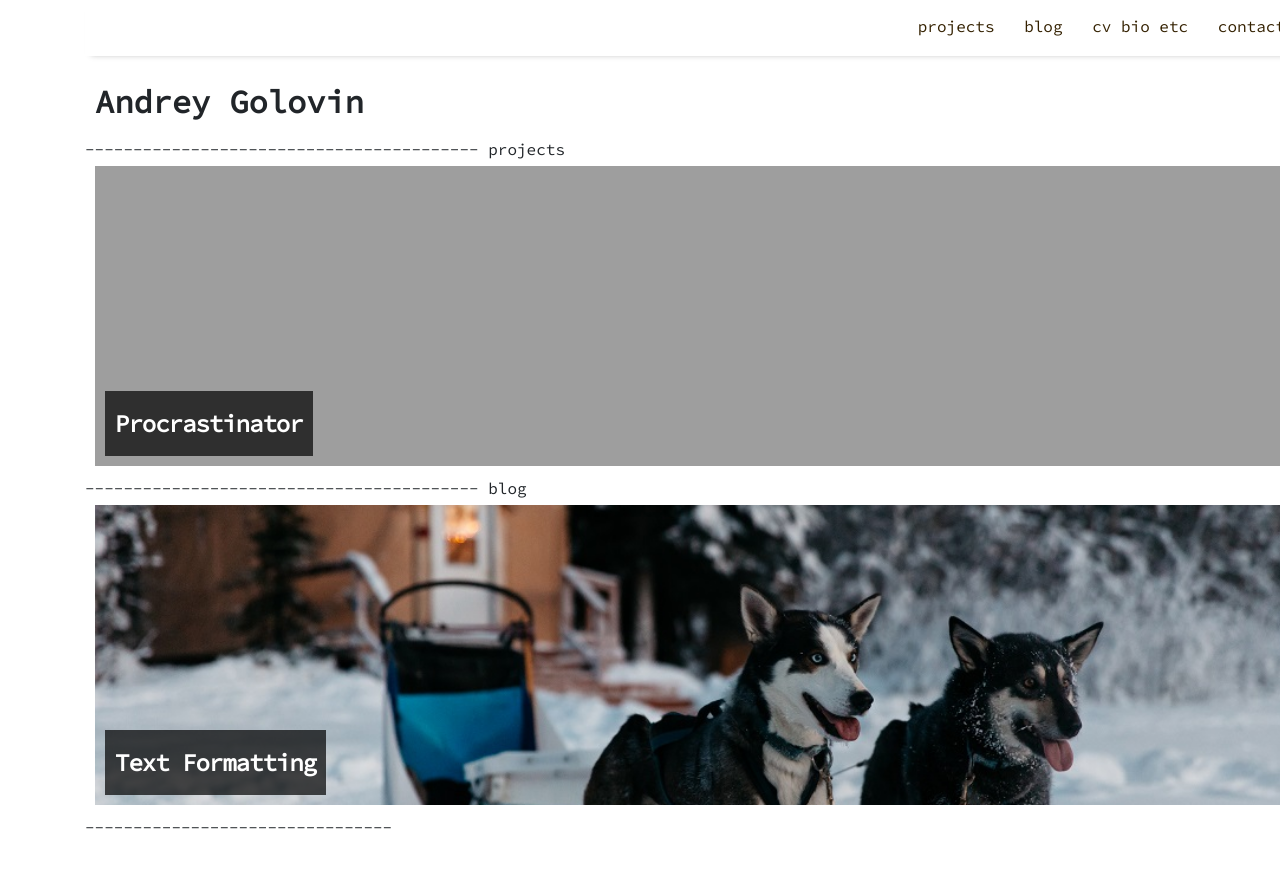
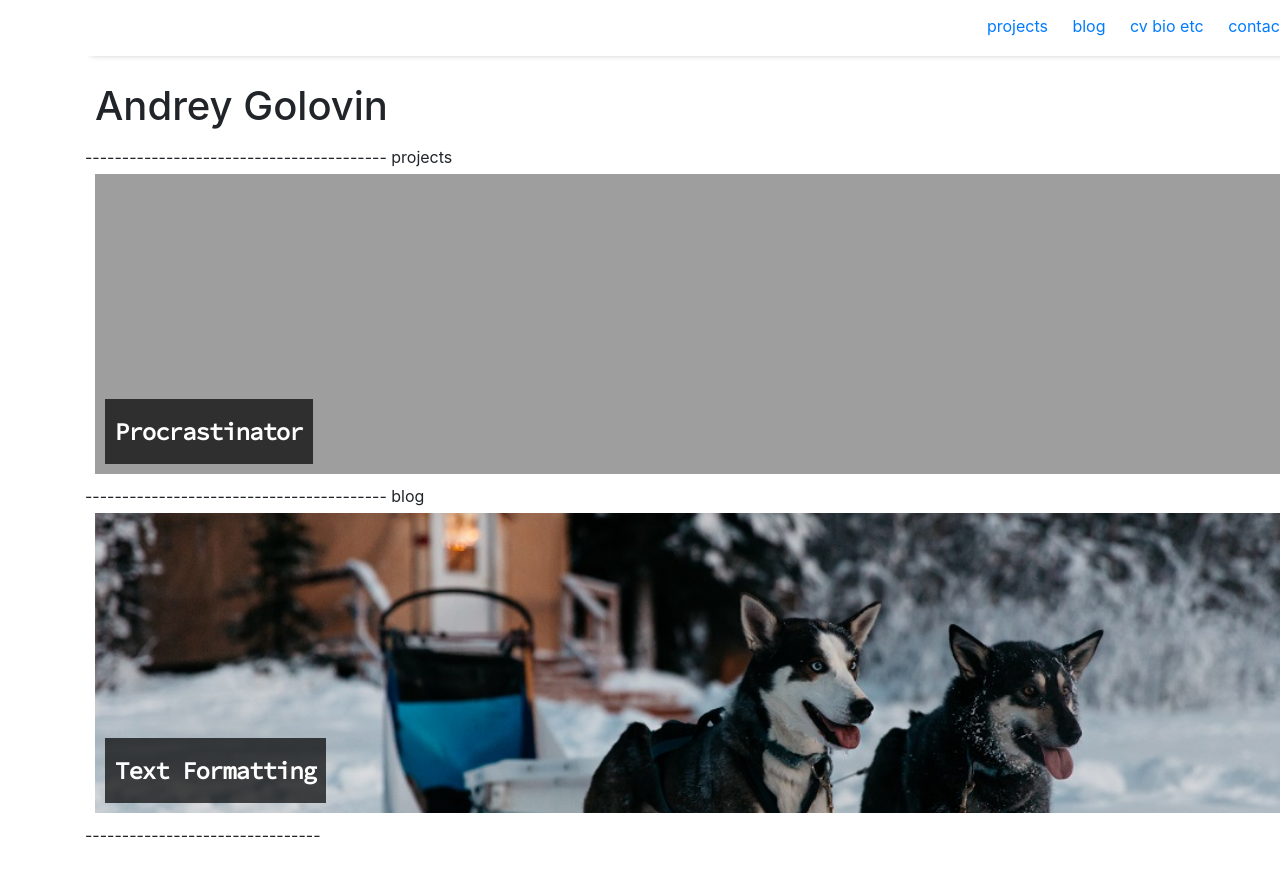
Before and after one commit to agamurian/agamurian.github.io, a Jekyll site: the page built from index.md, in a window 1280 px wide. Shown: the top 876 px of the page. Built offline with Jekyll 4.4.1, drawn with Linux system fonts in a browser that asks for light colours; nearby versions of some CDN libraries; our own code applies the rules of GitHub Pages for plain Markdown files; the list of posts is cut into pages by our own code.

Commit message:
Update default.html

```diff
--- a/_layouts/default.html
+++ b/_layouts/default.html
@@ -2,7 +2,7 @@
 <html>
 
 {% include head.html %}
-
+<link rel="stylesheet" href="https://stackpath.bootstrapcdn.com/bootstrap/4.4.1/css/bootstrap.min.css" integrity="sha384-Vkoo8x4CGsO3+Hhxv8T/Q5PaXtkKtu6ug5TOeNV6gBiFeWPGFN9MuhOf23Q9Ifjh" crossorigin="anonymous">
 <body>
 
 <div class="container">
```
